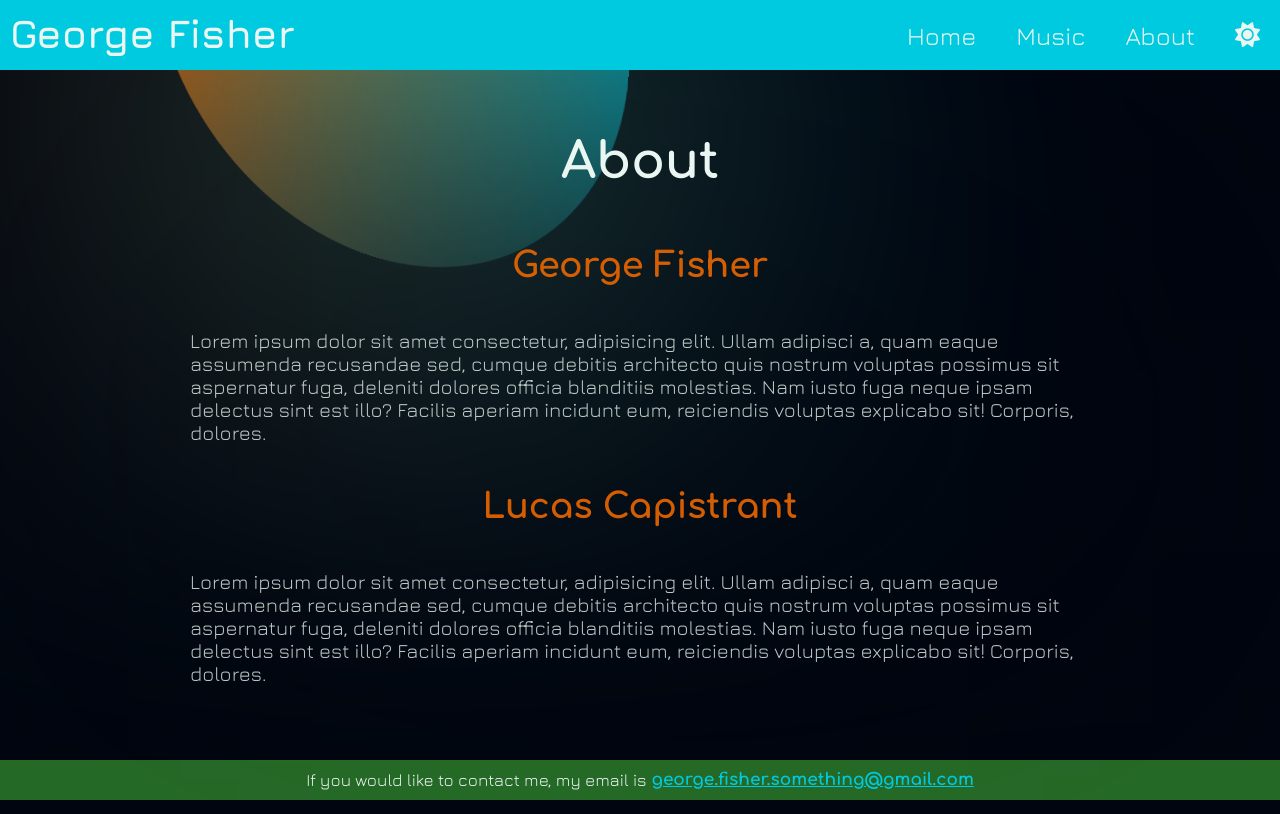
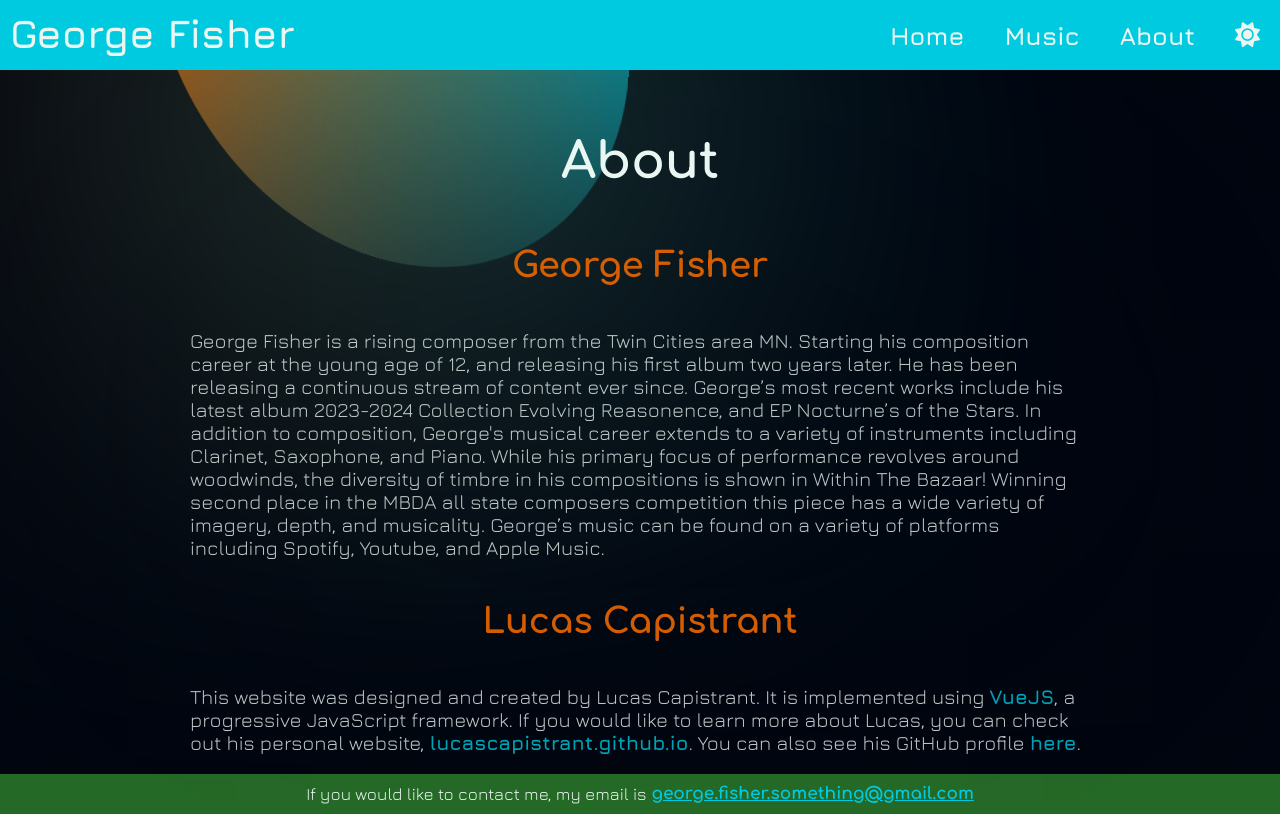
Before and after one commit to lucascapistrant/g-fisher-music-website, a Vue app: page /about in a window 1280 px wide. Built offline with nearby package versions, Linux system fonts and the light colour scheme.

Commit message:
added all current content I have gotten so far.

```diff
--- a/src/assets/styles/global.css
+++ b/src/assets/styles/global.css
@@ -135,7 +135,13 @@ p {
 
 a {
   font-family: var(--font-body);
-  color: var(--color-text);
+  color: var(--color-primary);
+  font-weight: bold;
+  text-decoration: none;
+}
+
+:root[data-theme="light"] a {
+  filter: brightness(.7);
 }
 
 .link--arrow {
@@ -149,6 +155,10 @@ a {
 
 .link--arrow:hover {
   scale: 1.1;
+}
+
+:root[data-theme="light"] .link--arrow {
+  filter: none;
 }
 
 .link--arrow::after {
--- a/src/components/Album.vue
+++ b/src/components/Album.vue
@@ -117,6 +117,10 @@ export default {
   max-width: 300px;
 }
 
+:root[data-theme="light"] .albumDetails__link {
+  filter: none;
+}
+
 @media screen and (min-width: 768px) {
   .album {
     flex-direction: row;
--- a/src/components/Footer.vue
+++ b/src/components/Footer.vue
@@ -53,6 +53,7 @@ footer {
     font-family: var(--font-headings);
     color: var(--color-primary);
     font-weight: bolder;
+    text-decoration: underline;
 }
 
 :root[data-theme="dark"] .footer-link {
--- a/src/components/Info.vue
+++ b/src/components/Info.vue
@@ -6,7 +6,7 @@
             </div>
             <div class="bio">
                 <header class="bio__header">Hi, I'm <span class="emphasis">George Fisher</span></header>
-                <p class="bio__text">Lorem ipsum dolor, sit amet consectetur adipisicing elit. Dolores voluptatum repudiandae quibusdam dolore ad officia, quis assumenda dolor nihil, maxime voluptatem omnis? Ratione expedita quasi voluptas cum debitis voluptates quas ullam obcaecati amet porro possimus esse a provident laudantium velit optio sit quos, in temporibus fugit. Veritatis voluptatibus illo cum beatae earum ipsa a, praesentium, quasi nemo maiores illum assumenda obcaecati sit provident quaerat ea inventore rem animi aspernatur sunt libero error corporis nulla. Eum corrupti saepe quae aliquid, sapiente id explicabo nulla ab sunt! Minus maxime fugiat ratione, ab natus praesentium quos, quia laborum earum iure beatae enim porro!</p>
+                <p class="bio__text">This area will be a breif description of you, what you do, and the website itself. The longer description of yourself you sent me is in the about page. I also need album descriptions, your email, and where you would like me to put your MuseScore link. Make sure to tell me anything you don't like/want changed. We can fine tune the website until it is to your liking.</p>
             </div>
             </div>
         <router-link to="/albums" class="link--arrow desktop-only">Check Out My Music!</router-link>
--- a/src/components/Paragraph.vue
+++ b/src/components/Paragraph.vue
@@ -1,7 +1,7 @@
 <template>
     <div class="paragraph">
         <h1 class="paragraph__heading">{{ heading }}</h1>
-        <p class="paragraph__text">{{ text }}</p>
+        <p class="paragraph__text" v-html="text"></p>
     </div>
 </template>
 
@@ -15,7 +15,7 @@ export default {
         },
         text: {
             type: String,
-            required: false,
+            required: true,
         }
     }
 }
@@ -40,4 +40,9 @@ export default {
     text-wrap: wrap;
     word-wrap: normal;
 }
+
+:root[data-theme="light"] .paragraph__text {
+    opacity: 1;
+}
+
 </style>
--- a/src/views/About.vue
+++ b/src/views/About.vue
@@ -18,12 +18,12 @@ export default {
                 {
                     id: 1,
                     heading: 'George Fisher',
-                    text: "Lorem ipsum dolor sit amet consectetur, adipisicing elit. Ullam adipisci a, quam eaque assumenda recusandae sed, cumque debitis architecto quis nostrum voluptas possimus sit aspernatur fuga, deleniti dolores officia blanditiis molestias. Nam iusto fuga neque ipsam delectus sint est illo? Facilis aperiam incidunt eum, reiciendis voluptas explicabo sit! Corporis, dolores."
+                    text: "George Fisher is a rising composer from the Twin Cities area MN.  Starting his composition career at the young age of 12, and releasing his first album two years later.  He has been releasing a continuous stream of content ever since.  George’s most recent works include his latest album 2023-2024 Collection Evolving Reasonence, and EP Nocturne’s of the Stars.  In addition to composition, George's musical career extends to a variety of instruments including Clarinet, Saxophone, and Piano.  While his primary focus of performance revolves around woodwinds, the diversity of timbre in his compositions is shown in Within The Bazaar!  Winning second place in the MBDA all state composers competition this piece has a wide variety of imagery, depth, and musicality.  George’s music can be found on a variety of platforms including Spotify, Youtube, and Apple Music."
                 },
                 {
                     id: 2,
                     heading: 'Lucas Capistrant',
-                    text: 'Lorem ipsum dolor sit amet consectetur, adipisicing elit. Ullam adipisci a, quam eaque assumenda recusandae sed, cumque debitis architecto quis nostrum voluptas possimus sit aspernatur fuga, deleniti dolores officia blanditiis molestias. Nam iusto fuga neque ipsam delectus sint est illo? Facilis aperiam incidunt eum, reiciendis voluptas explicabo sit! Corporis, dolores.'
+                    text: `This website was designed and created by Lucas Capistrant. It is implemented using <a href="https://vuejs.org" target="_blank">VueJS</a>, a progressive JavaScript framework. If you would like to learn more about Lucas, you can check out his personal website, <a href="https://lucascapistrant.github.io/portfolio-website/index.html" target="_blank">lucascapistrant.github.io</a>. You can also see his GitHub profile <a href="https://github.com/lucascapistrant" target="_blank">here</a>.`
                 }
             ]
         }
--- a/src/views/Albums.vue
+++ b/src/views/Albums.vue
@@ -36,6 +36,16 @@ export default {
           link_amazon: 'https://music.amazon.com/albums/B0D3Q2MMBQ',
           link_youtube: 'https://www.youtube.com/playlist?list=OLAK5uy_n3aXjywj2t9HwAillIUX9jPrKgxfuj-HQ',
         },
+        {
+          id: 2,
+          title: 'Armageddon',
+          description: 'This is a detailed description of Album Two. It includes various details about the album, the artists involved, the genre, the release date, and other relevant information.',
+          cover: require('../assets/images/covers/armaggedon.png'),
+          link_spotify: 'https://open.spotify.com/album/4eWIK5yOLqFGFku3rmndbF',
+          link_apple: 'https://music.apple.com/us/album/armageddon/1685666674',
+          link_amazon: 'https://music.amazon.com/albums/B0C412LCCB',
+          link_youtube: 'https://www.youtube.com/playlist?list=OLAK5uy_kmGL5fNNV8ORtvKDWDHHlTLj106ZKuvnI',
+        },
       ]
     };
   }
```
Also changed, not shown: src/assets/images/covers/armaggedon.png (added).
